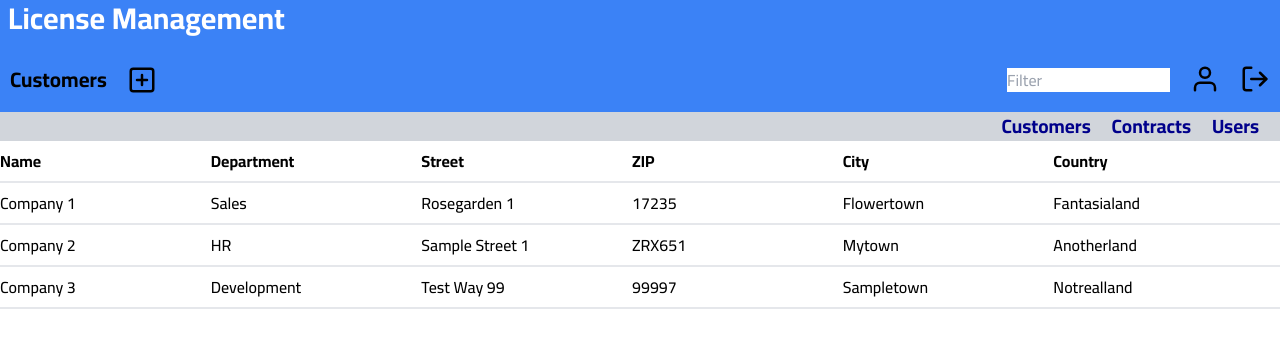
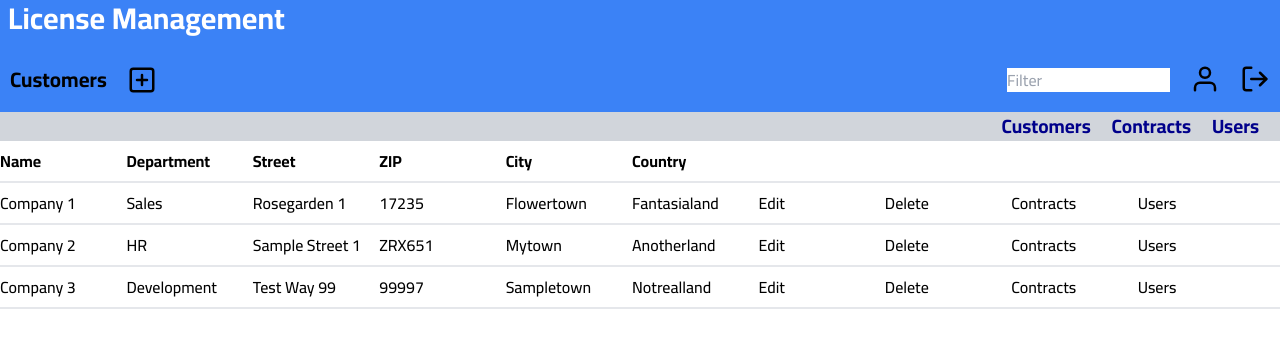
Before and after one commit to PinarGoekcek/license-management, a React (Create React App) app in the folder frontend/licence-management-ui/: page / in a window 1280 px wide. Shown: the top 348 px of the page. Built offline with nearby package versions, Linux system fonts and the light colour scheme.

Commit message:
WIP: Add buttons to Companies table

```diff
--- a/frontend/licence-management-ui/src/components/Companies.js
+++ b/frontend/licence-management-ui/src/components/Companies.js
@@ -10,6 +10,10 @@ const Companies = ({ companies }) => {
         <span className='tbl-head'>ZIP</span>
         <span className='tbl-head'>City</span>
         <span className='tbl-head'>Country</span>
+        <span className='tbl-head'></span>
+        <span className='tbl-head'></span>
+        <span className='tbl-head'></span>
+        <span className='tbl-head'></span>
         <span className='clearfix'></span>
       </div>
       {companies.map((company) => (
--- a/frontend/licence-management-ui/src/components/Company.js
+++ b/frontend/licence-management-ui/src/components/Company.js
@@ -8,6 +8,10 @@ const Company = ({ company }) => {
         <span className='tbl-content'>{company.zip_code}</span>
         <span className='tbl-content'>{company.city}</span>
         <span className='tbl-content'>{company.country}</span>
+        <span className='tbl-content'>Edit</span>
+        <span className='tbl-content'>Delete</span>
+        <span className='tbl-content'>Contracts</span>
+        <span className='tbl-content'>Users</span>
       </div>
     </>
   );
```
